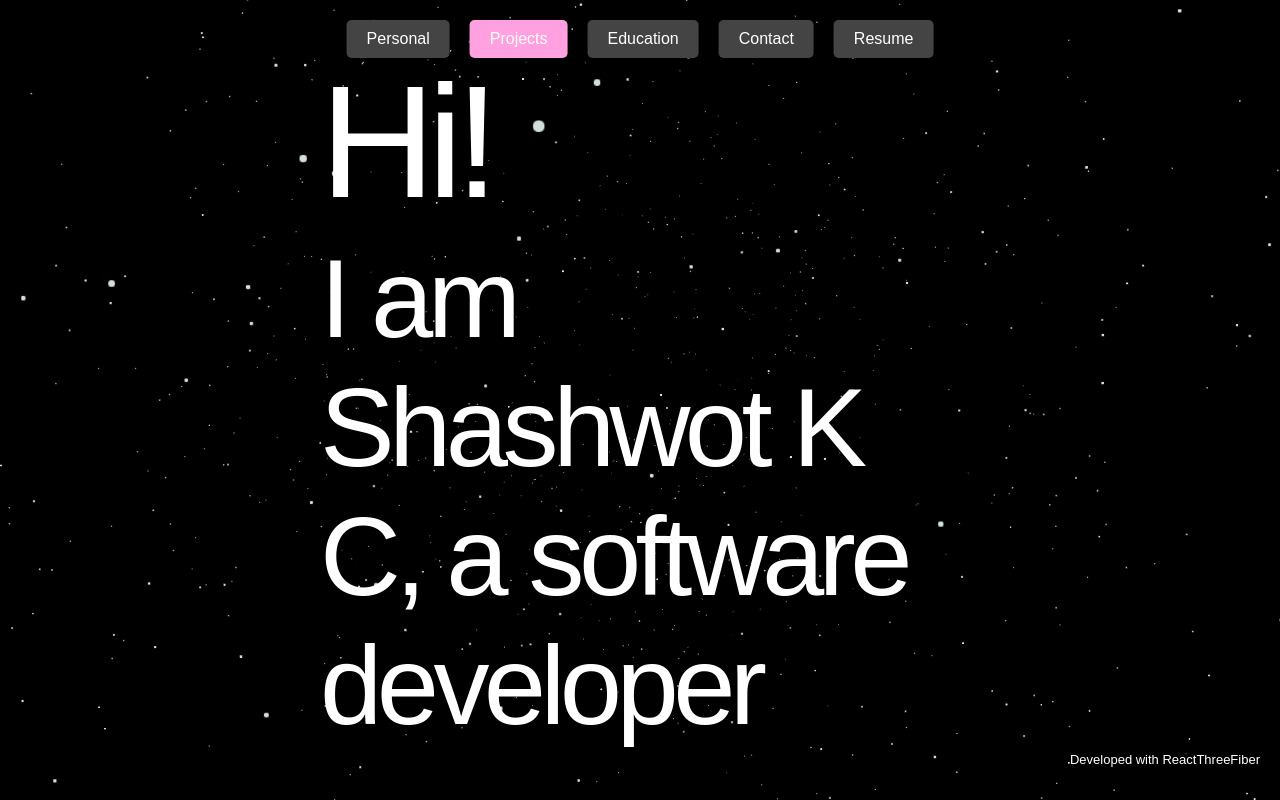
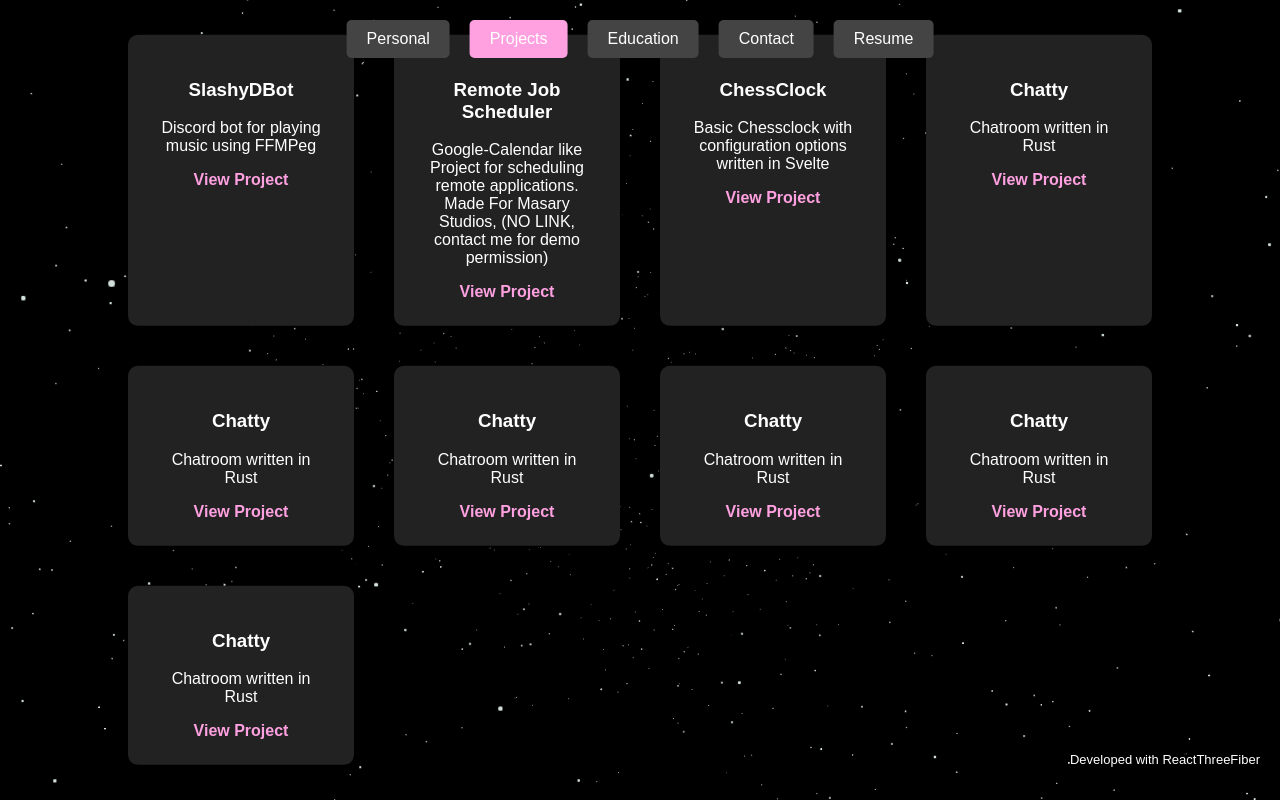
Before and after one commit to shashwot2/personalwebsite, a React (Vite) app: page / in a window 1280 px wide. Both pictures are taken after a click on the button "Projects". Built offline with nearby package versions, Linux system fonts and the light colour scheme; a web font is replaced by a local one.

Commit message:
Add components

```diff
--- a/src/App.tsx
+++ b/src/App.tsx
@@ -2,12 +2,20 @@ import { useState, useRef } from 'react'
 import { Canvas, useFrame } from '@react-three/fiber'
 import { Points, PointMaterial } from '@react-three/drei'
 import * as random from 'maath/random/dist/maath-random.esm'
-
+import Contact from './components/contact'
+import  Projects from './components/projects'
 export default function App() {
   const [currentSection, setCurrentSection] = useState('Personal')
   const [fastForward, setFastForward] = useState(false)
 
   const sections = ['Personal', 'Projects', 'Education', 'Contact', 'Resume']
+  const sectionText = {
+    Personal: 'Welcome to my personal space!',
+    Projects: '',
+    Education: 'Here is my educational journey.',
+    Contact: '',
+    Resume: 'View my professional resume.',
+  }
 
   const handleSectionChange = (section) => {
     setCurrentSection(section)
@@ -37,6 +45,27 @@ export default function App() {
             {section}
           </button>
         ))}
+      </div>
+      <div
+        style={{
+          position: 'absolute',
+          top: '50%',
+          left: '50%',
+          transform: 'translate(-50%, -50%)',
+          textAlign: 'center',
+          color: 'white',
+          zIndex: 5,
+          width: '80%',
+        }}
+      >
+        {currentSection === 'Projects' && <Projects />}
+        {currentSection === 'Contact' && <Contact />}
+        {currentSection !== 'Projects' && currentSection !== 'Contact' && (
+          <>
+            <h1 style={{ fontSize: '3rem', margin: 0, padding: 0 }}>{currentSection}</h1>
+            <p style={{ fontSize: '1.5rem', margin: '10px 0', padding: 0 }}>{sectionText[currentSection]}</p>
+          </>
+        )}
       </div>
 
       <Canvas camera={{ position: [0, 0, 1] }}>
--- /dev/null
+++ b/src/components/contact.tsx
@@ -0,0 +1,27 @@
+export default function Contact() {
+  return (
+    <div>
+      <h1 style={{ fontSize: '2.5rem', marginBottom: '20px' }}>Contact Me</h1>
+      <p style={{ fontSize: '1.2rem', marginBottom: '20px' }}>
+        Feel free to reach out to me at:
+      </p>
+      <ul style={{ listStyle: 'none', padding: 0 }}>
+        <li>
+          <strong>Email:</strong> <a href="mailto:shashwot_07@hotmail.com">shashwot_07@hotmail.com</a>
+        </li>
+        <li>
+          <strong>LinkedIn:</strong>{' '}
+          <a href="https://linkedin.com" target="_blank" rel="noopener noreferrer">
+            My LinkedIn Profile
+          </a>
+        </li>
+        <li>
+          <strong>GitHub:</strong>{' '}
+          <a href="https://github.com" target="_blank" rel="noopener noreferrer">
+            My GitHub Profile
+          </a>
+        </li>
+      </ul>
+    </div>
+  )
+}
--- /dev/null
+++ b/src/components/projects.tsx
@@ -0,0 +1,44 @@
+export default function Projects() {
+  const projectData = [
+    { title: 'SlashyDBot', description: 'Discord bot for playing music using FFMPeg', link: '#' },
+    { title: 'Remote Job Scheduler', description: 'Google-Calendar like Project for scheduling remote applications. Made For Masary Studios, (NO LINK, contact me for demo permission)', link: '#' },
+    { title: 'ChessClock', description: 'Basic Chessclock with configuration options written in Svelte', link: '#' },
+    { title: 'Chatty', description: 'Chatroom written in Rust', link: '#' },
+    { title: 'Chatty', description: 'Chatroom written in Rust', link: '#' },
+    { title: 'Chatty', description: 'Chatroom written in Rust', link: '#' },
+    { title: 'Chatty', description: 'Chatroom written in Rust', link: '#' },
+    { title: 'Chatty', description: 'Chatroom written in Rust', link: '#' },
+    { title: 'Chatty', description: 'Chatroom written in Rust', link: '#' },
+  ]
+
+  return (
+    <div style={{ display: 'grid', gridTemplateColumns: 'repeat(auto-fit, minmax(200px, 1fr))', gap: '40px' }}>
+      {projectData.map((project, index) => (
+        <div
+          key={index}
+          style={{
+            padding: '25px',
+            background: '#222',
+            borderRadius: '10px',
+            color: '#fff',
+            boxShadow: '0px 4px 10px rgba(0, 0, 0, 0.5)',
+            textAlign: 'center',
+          }}
+        >
+          <h3>{project.title}</h3>
+          <p>{project.description}</p>
+          <a
+            href={project.link}
+            style={{
+              color: '#ffa0e0',
+              textDecoration: 'none',
+              fontWeight: 'bold',
+            }}
+          >
+            View Project
+          </a>
+        </div>
+      ))}
+    </div>
+  )
+}
--- a/src/main.tsx
+++ b/src/main.tsx
@@ -5,12 +5,7 @@ import App from './App'
 function Overlay() {
   return (
     <div style={{ position: 'absolute', top: 0, left: 0, pointerEvents: 'none', width: '100%', height: '100%' }}>
-      <div style={{ position: 'absolute', top: '50%', left: '50%', transform: 'translate3d(-50%,-50%,0)' }}>
-        <h1 style={{ margin: 0, padding: 0, fontSize: '10em', fontWeight: 500, letterSpacing: '-0.05em' }}>Hi!</h1>
-        <h1 style={{ margin: 0, padding: 0, fontSize: '7em', fontWeight: 400, letterSpacing: '-0.05em' }}>I am Shashwot K C, a software developer</h1>
-      </div>
       <div style={{ position: 'absolute', bottom: 40, right: 40, fontSize: '13px' }}>Developed with ReactThreeFiber </div>
-      <div style={{ position: 'absolute', top:100, right: 40, fontSize: '13px' }}>Check out my Projects</div>
 
     </div>
   )
```
